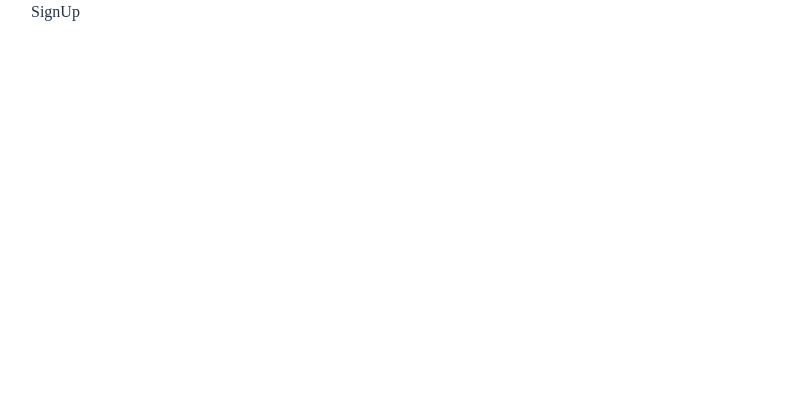
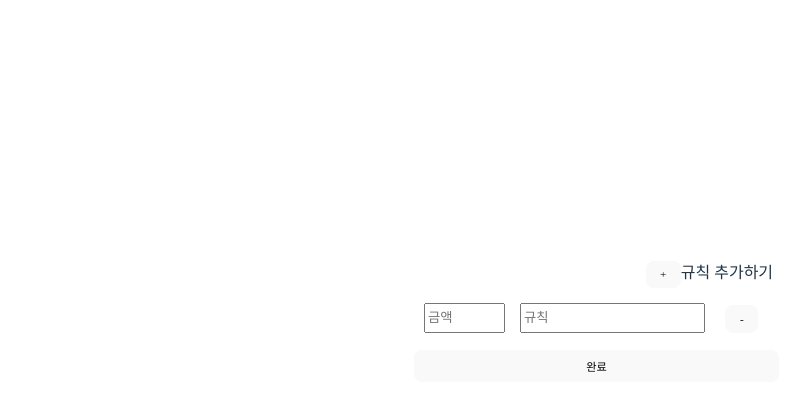
Before and after one commit to speaking-potato-meeting/Potato_api, a React (Vite) app in the folder front/: page /signup in a window 1280 px wide. Shown: the top 410 px of the page, without its empty margins (49-851 px from the left). Built offline with nearby package versions, Linux system fonts and the light colour scheme; a web font is replaced by a local one.

Commit message:
사용자 룰 입력 폼 구현

```diff
--- /dev/null
+++ b/front/src/components/RuleForm/RuleForm.tsx
@@ -0,0 +1,87 @@
+import { useState } from "react";
+
+type Rule = {
+  [key: string]: number | string;
+  fee: number | string;
+  rule: string;
+};
+
+export function RuleForm() {
+  const [inputFields, setInputFields] = useState<Rule[]>([
+    { fee: "", rule: "" },
+  ]);
+
+  const handleFormChange = (
+    idx: number,
+    event: React.ChangeEvent<HTMLInputElement>
+  ) => {
+    let data = [...inputFields];
+    data[idx][`${event.target.name}`] = event.target.value;
+    setInputFields(data);
+  };
+
+  const addFields = () => {
+    let newField = { fee: "", rule: "" };
+
+    setInputFields([...inputFields, newField]);
+  };
+
+  const removeFields = (idx: number) => {
+    let data = [...inputFields];
+    data.splice(idx, 1);
+    setInputFields(data);
+  };
+
+  const handleSubmit = (event: React.FormEvent<HTMLFormElement>) => {
+    event.preventDefault();
+  };
+  return (
+    <form onSubmit={handleSubmit}>
+      <div
+        style={{
+          display: "flex",
+          justifyContent: "flex-end",
+          alignItems: "center",
+        }}
+      >
+        <button onClick={addFields}>+</button>규칙 추가하기
+      </div>
+      {inputFields.map((input, idx) => {
+        return (
+          <div
+            key={idx}
+            style={{
+              display: "flex",
+              gap: "15px",
+              margin: "15px",
+            }}
+          >
+            <input
+              size={7}
+              type="text"
+              name="fee"
+              placeholder="금액"
+              value={input.fee}
+              onChange={(e) => handleFormChange(idx, e)}
+            />
+            <input
+              type="text"
+              name="rule"
+              placeholder="규칙"
+              value={input.rule}
+              onChange={(e) => handleFormChange(idx, e)}
+            />
+            <button
+              onClick={() => {
+                removeFields(idx);
+              }}
+            >
+              -
+            </button>
+          </div>
+        );
+      })}
+      <button style={{ width: "100%" }}>완료</button>
+    </form>
+  );
+}
--- a/front/src/pages/SignUp.tsx
+++ b/front/src/pages/SignUp.tsx
@@ -1,11 +1,22 @@
-import React from 'react'
+import { RuleForm } from "../components/RuleForm/RuleForm";
 
 const SignUp = () => {
   return (
-    <div>
-      SignUp
-    </div>
-  )
-}
+    <section>
+      <div
+        style={{
+          width: "600px",
+          margin: "auto",
+          minHeight: "50vw",
+          display: "flex",
+          justifyContent: "center",
+          alignItems: "center",
+        }}
+      >
+        <RuleForm />
+      </div>
+    </section>
+  );
+};
 
-export default SignUp
+export default SignUp;
```
